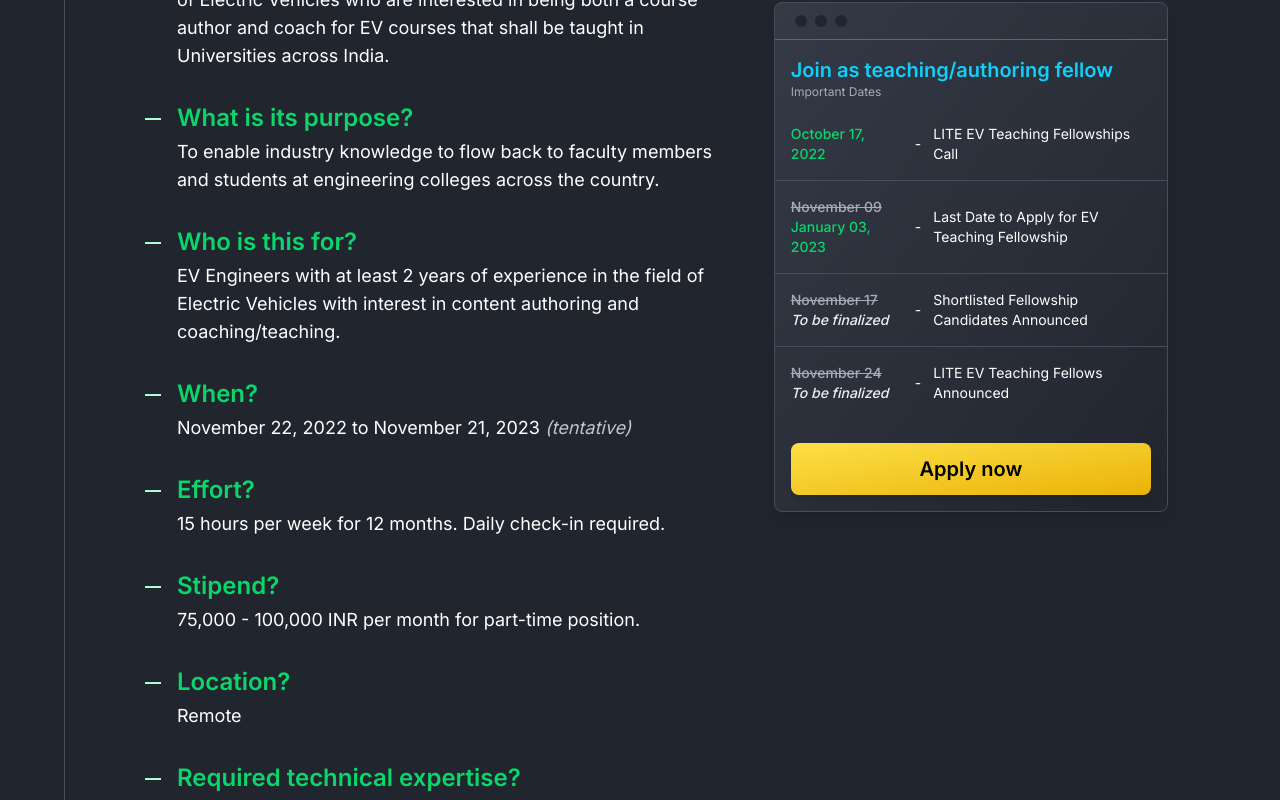
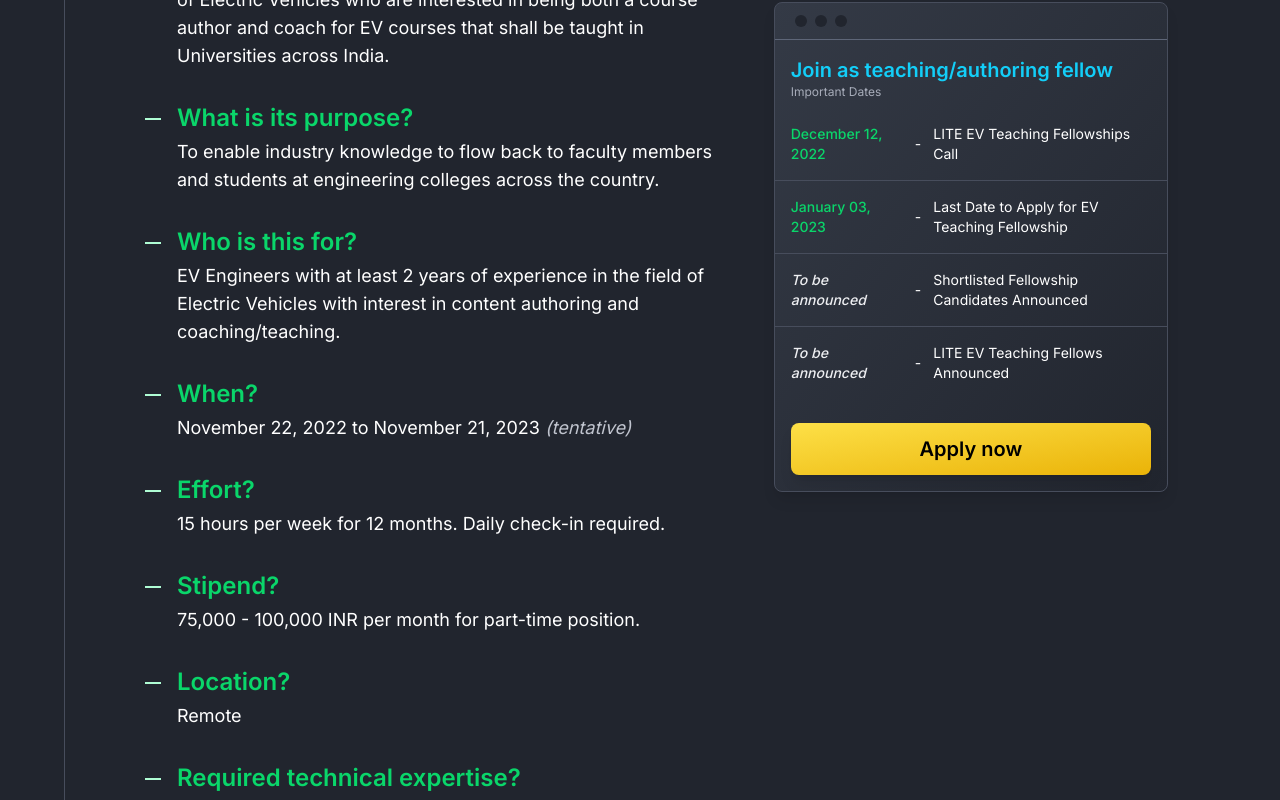
Before and after one commit to reenas/ev.pupilfirst.org, a Next.js app: page /teaching-fellowship in a window 1280 px wide. Shown: the part 1100-1900 px from the top of the page. Built offline with nearby package versions, Linux system fonts and the light colour scheme.

Commit message:
Update schedule on teaching-fellowship

```diff
--- a/pages/teaching-fellowship.js
+++ b/pages/teaching-fellowship.js
@@ -243,28 +243,18 @@ export default function () {
                     </p>
                     <div className="text-xs md:text-sm mt-2 divide-y divide-gray-700">
                       <DateAndContent
-                        date="October 17, 2022"
+                        date="December 12, 2022"
                         content="LITE EV Teaching Fellowships Call"
                       />
                       <DateAndContent
-                        date={
-                          <span>
-                            <span className="block text-sm text-gray-400 line-through">
-                              November 09
-                            </span>
-                            January 03, 2023
-                          </span>
-                        }
+                        date={<span>January 03, 2023</span>}
                         content="Last Date to Apply for EV Teaching Fellowship"
                       />
                       <DateAndContent
                         date={
                           <span>
-                            <span className="block text-sm text-gray-400 line-through">
-                              November 17
-                            </span>
                             <span className="italic text-gray-100">
-                              To be finalized
+                              To be announced
                             </span>
                           </span>
                         }
@@ -273,11 +263,8 @@ export default function () {
                       <DateAndContent
                         date={
                           <span>
-                            <span className="block text-sm text-gray-400 line-through">
-                              November 24
-                            </span>
                             <span className="italic text-gray-100">
-                              To be finalized
+                              To be announced
                             </span>
                           </span>
                         }
@@ -426,28 +413,18 @@ export default function () {
         <SectionWithHeading heading="Schedule">
           <div className="bg-gray-800 border border-gray-700 rounded-lg divide-y divide-gray-700">
             <DateAndContent
-              date="October 17, 2022"
+              date="December 12, 2022"
               content="LITE EV Teaching Fellowships Call"
             />
             <DateAndContent
-              date={
-                <span>
-                  <span className="block text-lg text-gray-400 line-through">
-                    November 09
-                  </span>
-                  January 03, 2023
-                </span>
-              }
+              date={<span>January 03, 2023</span>}
               content="Last Date to Apply for EV Teaching Fellowship"
             />
             <DateAndContent
               date={
                 <span>
-                  <span className="block text-sm md:text-lg text-gray-400 line-through">
-                    November 17
-                  </span>
                   <span className="italic text-gray-100 leading-tight">
-                    To be finalized
+                    To be announced
                   </span>
                 </span>
               }
@@ -456,11 +433,8 @@ export default function () {
             <DateAndContent
               date={
                 <span>
-                  <span className="block text-sm md:text-lg text-gray-400 line-through">
-                    November 24
-                  </span>
                   <span className="italic text-gray-100 leading-tight">
-                    To be finalized
+                    To be announced
                   </span>
                 </span>
               }
```
